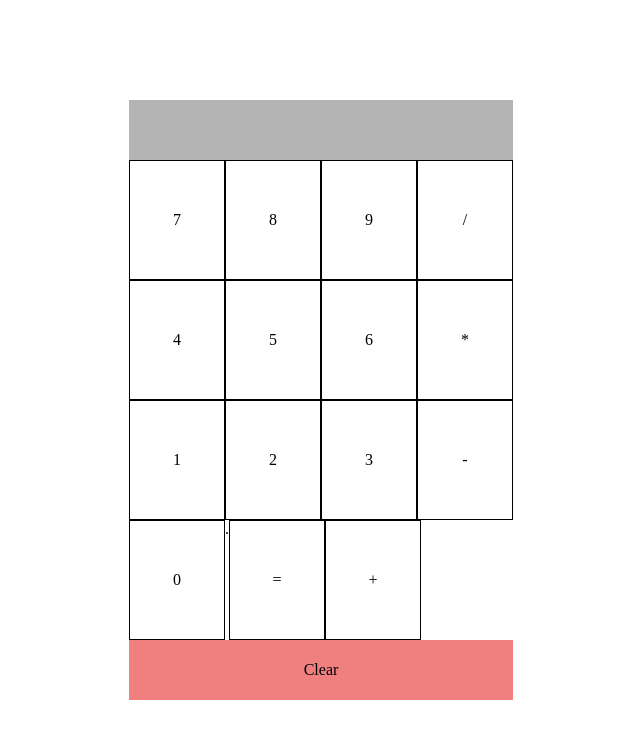
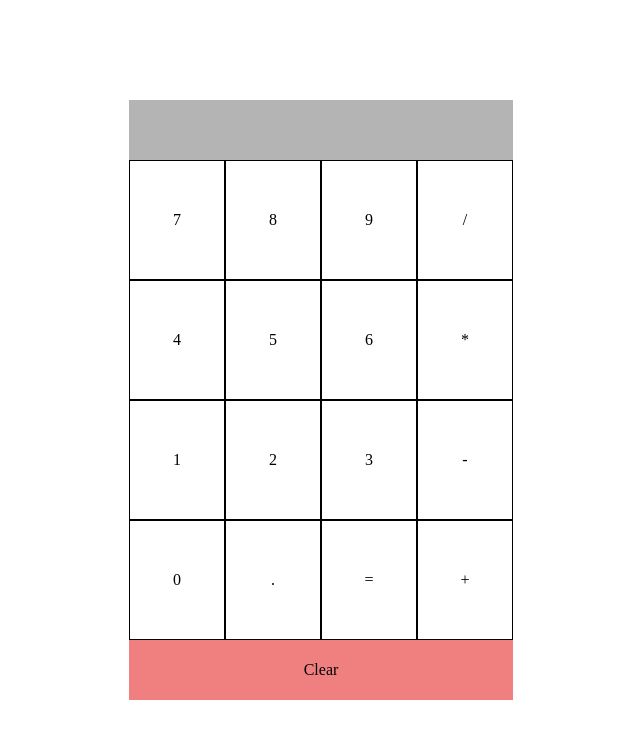
Before and after one commit to AlvinBirley/odin-calculator, a plain HTML site: page index.html in a window 1280 px wide. Shown: the whole page, without its empty margins (319-959 px from the left). Drawn offline with Linux system fonts and the light colour scheme.

Commit message:
Add attributes to .point class

```diff
--- a/style.css
+++ b/style.css
@@ -47,13 +47,13 @@ body {
     width: 100%;
 }
 
-.num, .op, .equal {
+.num, .op, .equal, .point {
     border: solid black 1px;
     height:100%;
     width: 25%;
 }
 
-.num, .op, .clear, .equal {
+.num, .op, .clear, .equal, .point {
     display: flex;
     justify-content: center;
     align-items: center;
```
